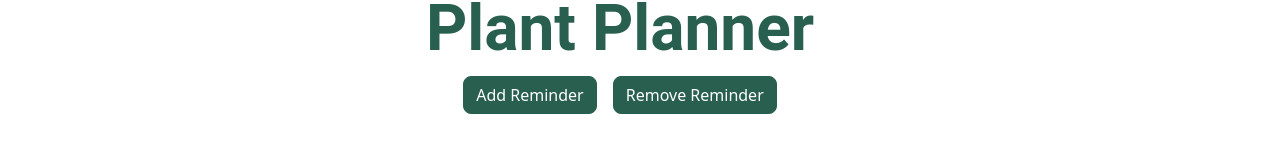
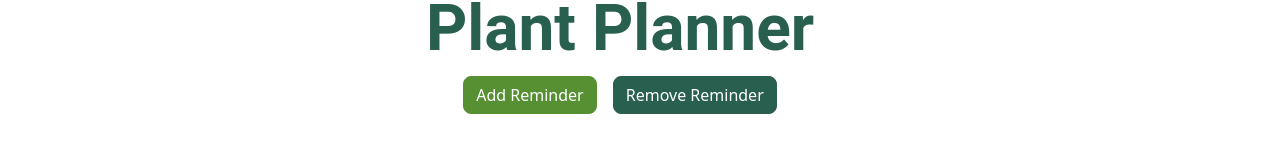
Before and after one commit to CodrinCarpovici/plantit, a React (Vite) app: page / in a window 1280 px wide. Shown: the part 969-1131 px from the top of the page. Built offline with nearby package versions, Linux system fonts and the light colour scheme.

Commit message:
styled the buttons

```diff
--- a/src/App.scss
+++ b/src/App.scss
@@ -494,3 +494,23 @@ margin: 50px;
   background-color: $secondary-dark-green !important;
   color: white !important;
 }
+
+.add {
+  background-color: $primary-light-green;
+  color: white;
+  border-radius: $r8;
+  transition: border-color 0.2s ease;
+  outline: none;
+  border: 1px solid $primary-light-green;
+  margin-right: 5px;
+}
+
+.add:hover {
+  background-color: lighten($primary-light-green, 10%);
+  color: white;
+}
+
+.add:active {
+  background-color: darken($primary-light-green, 10%) !important;
+  color: white !important;
+}
--- a/src/pages/Calendarpage.jsx
+++ b/src/pages/Calendarpage.jsx
@@ -11,7 +11,7 @@ const Calendarpage = () => {
       <div id="container-fluid">
         <div className="planner-content">
         <h1 className="planner-title" data-text="Plant-Planner"> Plant Planner </h1>
-        <button className="btn reminder-button mx-2">Add Reminder</button>
+        <button className="btn add reminder-button mx-2">Add Reminder</button>
         <button className="btn reminder-button mx-2">Remove Reminder</button>
         </div>
       </div>
```
